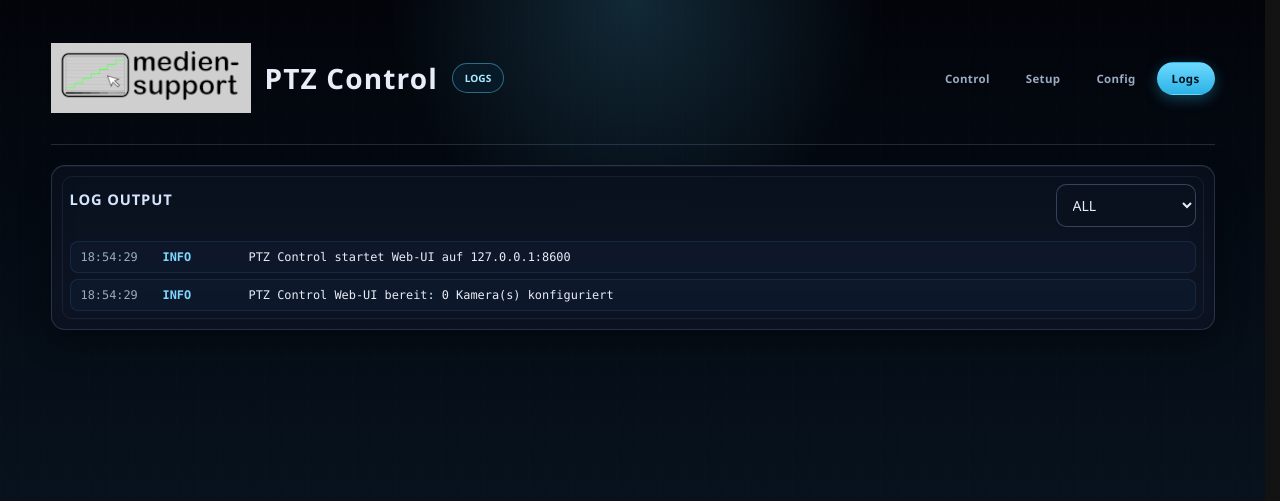
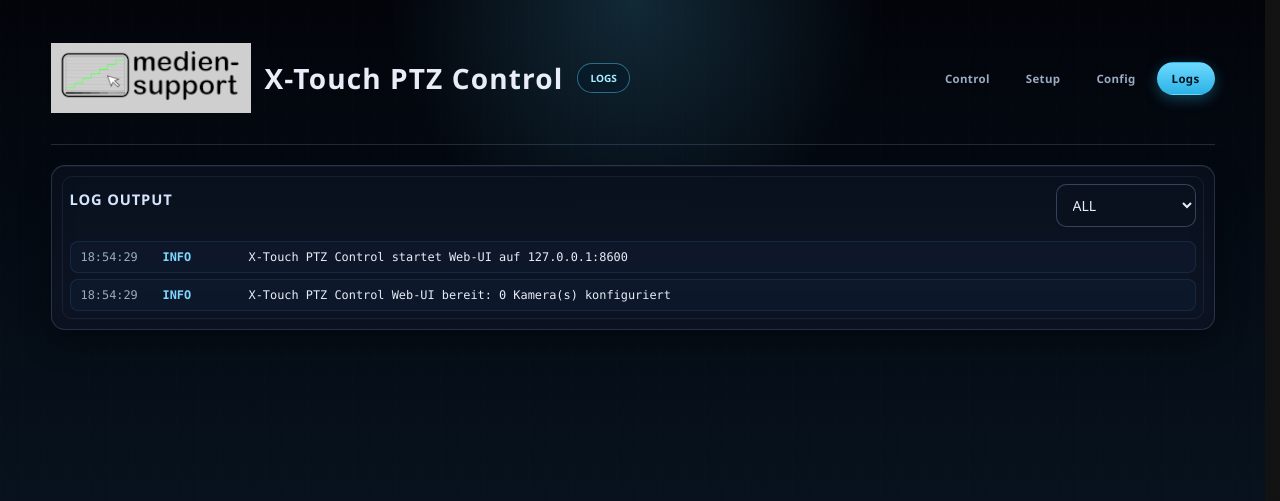
Before and after one commit to AndyJae/X-Touch_PTZ_Control, a FastAPI app: page /logs in a window 1280 px wide. Shown: the top 501 px of the page. Run offline with FastAPI, Linux system fonts and the light colour scheme; parts of the project's set-up code (start-up, migrations or seed data) failed here and were passed over.

Commit message:
Rename app display name to X-Touch PTZ Control
Cosmetic rename of all user-visible strings (window/tab titles, tray
tooltip/menu/messages, README heading, spec title) from "PTZ Control" to
"X-Touch PTZ Control". Internal identifiers (directory name, package name,
logger name, mutex name, tray icon id) are left unchanged.

```diff
--- a/main.py
+++ b/main.py
@@ -32,7 +32,7 @@
     if ctypes.windll.kernel32.GetLastError() == 183:  # ERROR_ALREADY_EXISTS
         ctypes.windll.user32.MessageBoxW(
             None,
-            "PTZ Control läuft bereits.\nSiehe System Tray.",
+            "X-Touch PTZ Control läuft bereits.\nSiehe System Tray.",
             "Bereits gestartet",
             0x40 | 0x1000,  # MB_ICONINFORMATION | MB_SYSTEMMODAL
         )
@@ -81,7 +81,7 @@
     # FastAPI-Lifespan von `web.app`, siehe dort.
     port = config.global_.web_port
     url = f"http://127.0.0.1:{port}"
-    LOGGER.info("PTZ Control startet Web-UI auf 127.0.0.1:%d", port)
+    LOGGER.info("X-Touch PTZ Control startet Web-UI auf 127.0.0.1:%d", port)
 
     server = uvicorn.Server(uvicorn.Config(app, host="127.0.0.1", port=port, log_level="warning"))
 
@@ -109,7 +109,7 @@
         tray = pystray.Icon(
             "ptz-control",
             Image.open(_ICON_PATH),
-            "PTZ Control",
+            "X-Touch PTZ Control",
             menu=pystray.Menu(
                 pystray.MenuItem("Open", on_open, default=True),
                 pystray.MenuItem("Quit", on_quit),
@@ -119,9 +119,9 @@
     except Exception as exc:
         ctypes.windll.user32.MessageBoxW(
             None,
-            f"PTZ Control konnte kein System-Tray-Icon erstellen:\n\n{exc}\n\n"
+            f"X-Touch PTZ Control konnte kein System-Tray-Icon erstellen:\n\n{exc}\n\n"
             f"Der Server läuft weiter. {url} manuell öffnen.",
-            "PTZ Control — Tray-Fehler",
+            "X-Touch PTZ Control — Tray-Fehler",
             0x10 | 0x1000,  # MB_ICONERROR | MB_SYSTEMMODAL
         )
     finally:
--- a/pyproject.toml
+++ b/pyproject.toml
@@ -1,7 +1,7 @@
 [project]
 name = "ptz-control"
 version = "0.1.0"
-description = "PTZ Control - MIDI-based shading/iris control for PTZ cameras"
+description = "X-Touch PTZ Control - MIDI-based shading/iris control for PTZ cameras"
 requires-python = ">=3.11"
 readme = "README.md"
 dependencies = [
--- a/web/app.py
+++ b/web/app.py
@@ -70,7 +70,7 @@
         except Exception as exc:  # defensiv: Startup darf nie an einer Kamera scheitern
             LOGGER.warning("Kamera %s: Connect fehlgeschlagen: %s", camera_id, exc)
             state.state_store.get_camera(camera_id).error = str(exc)
-    LOGGER.info("PTZ Control Web-UI bereit: %d Kamera(s) konfiguriert", len(state.drivers))
+    LOGGER.info("X-Touch PTZ Control Web-UI bereit: %d Kamera(s) konfiguriert", len(state.drivers))
 
     # Bugfix: config.yaml kann einen Companion-Host enthalten, ohne dass
     # Companion beim Start tatsaechlich laeuft -- die Setup-Seite zeigte den
@@ -111,7 +111,7 @@
         await midi_fader.stop()
 
 
-app = FastAPI(title="PTZ Control", lifespan=lifespan)
+app = FastAPI(title="X-Touch PTZ Control", lifespan=lifespan)
 app.mount("/static", StaticFiles(directory="web/static"), name="static")
 
 templates = Jinja2Templates(directory="web/templates")
--- a/web/templates/base.html
+++ b/web/templates/base.html
@@ -3,7 +3,7 @@
 
 <head>
     <meta charset="utf-8" />
-    <title>{% block title %}PTZ Control{% endblock %}</title>
+    <title>{% block title %}X-Touch PTZ Control{% endblock %}</title>
     <link rel="icon" href="/static/favicon.ico" media="(prefers-color-scheme: light)" />
     <link rel="icon" href="/static/favicon-dark.ico" media="(prefers-color-scheme: dark)" />
     <link rel="stylesheet" href="/static/app.css" />
@@ -15,7 +15,7 @@
         <header class="topbar">
             <div class="topbar-heading">
                 <img src="/static/images/logot.png" alt="" class="topbar-logo" />
-                <h1>PTZ Control</h1>
+                <h1>X-Touch PTZ Control</h1>
                 <span class="badge">{% block badge %}{% endblock %}</span>
             </div>
             <nav class="topnav">
--- a/web/templates/config.html
+++ b/web/templates/config.html
@@ -1,6 +1,6 @@
 {% extends "base.html" %}
 
-{% block title %}PTZ Control Config{% endblock %}
+{% block title %}X-Touch PTZ Control Config{% endblock %}
 {% block badge %}Config{% endblock %}
 
 {% block content %}
--- a/web/templates/logs.html
+++ b/web/templates/logs.html
@@ -1,6 +1,6 @@
 {% extends "base.html" %}
 
-{% block title %}PTZ Control Logs{% endblock %}
+{% block title %}X-Touch PTZ Control Logs{% endblock %}
 {% block badge %}Logs{% endblock %}
 
 {% block content %}
--- a/web/templates/setup.html
+++ b/web/templates/setup.html
@@ -1,6 +1,6 @@
 {% extends "base.html" %}
 
-{% block title %}PTZ Control Setup{% endblock %}
+{% block title %}X-Touch PTZ Control Setup{% endblock %}
 {% block badge %}Setup{% endblock %}
 
 {% block content %}
--- a/web/templates/surface.html
+++ b/web/templates/surface.html
@@ -1,6 +1,6 @@
 {% extends "base.html" %}
 
-{% block title %}PTZ Control{% endblock %}
+{% block title %}X-Touch PTZ Control{% endblock %}
 {% block badge %}Control{% endblock %}
 
 {% block content %}
```
Also changed, not shown: claude.md (+13 -0 lines), ptz-shading-tool-spec.md (+1 -1 lines), README.md.
